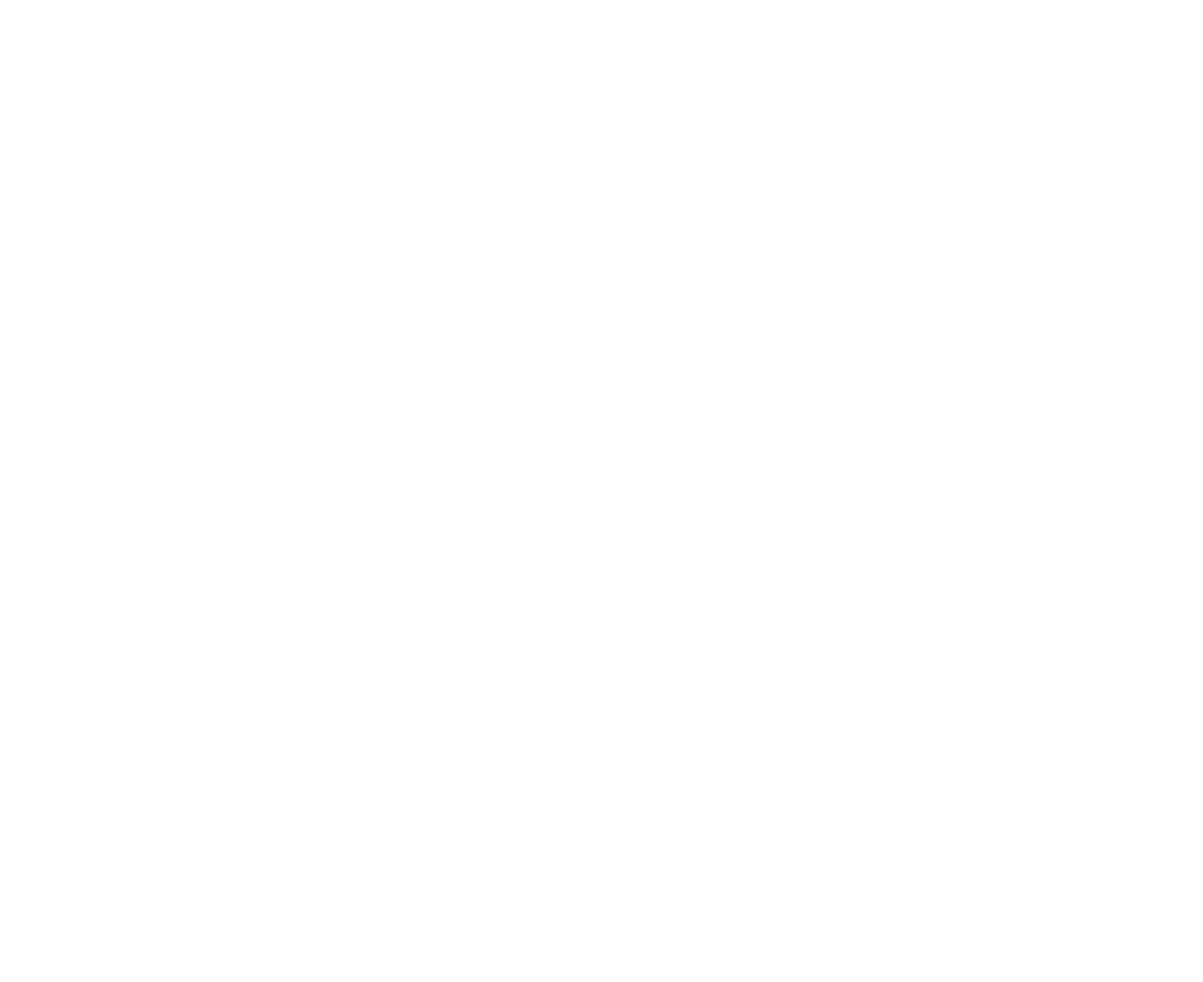
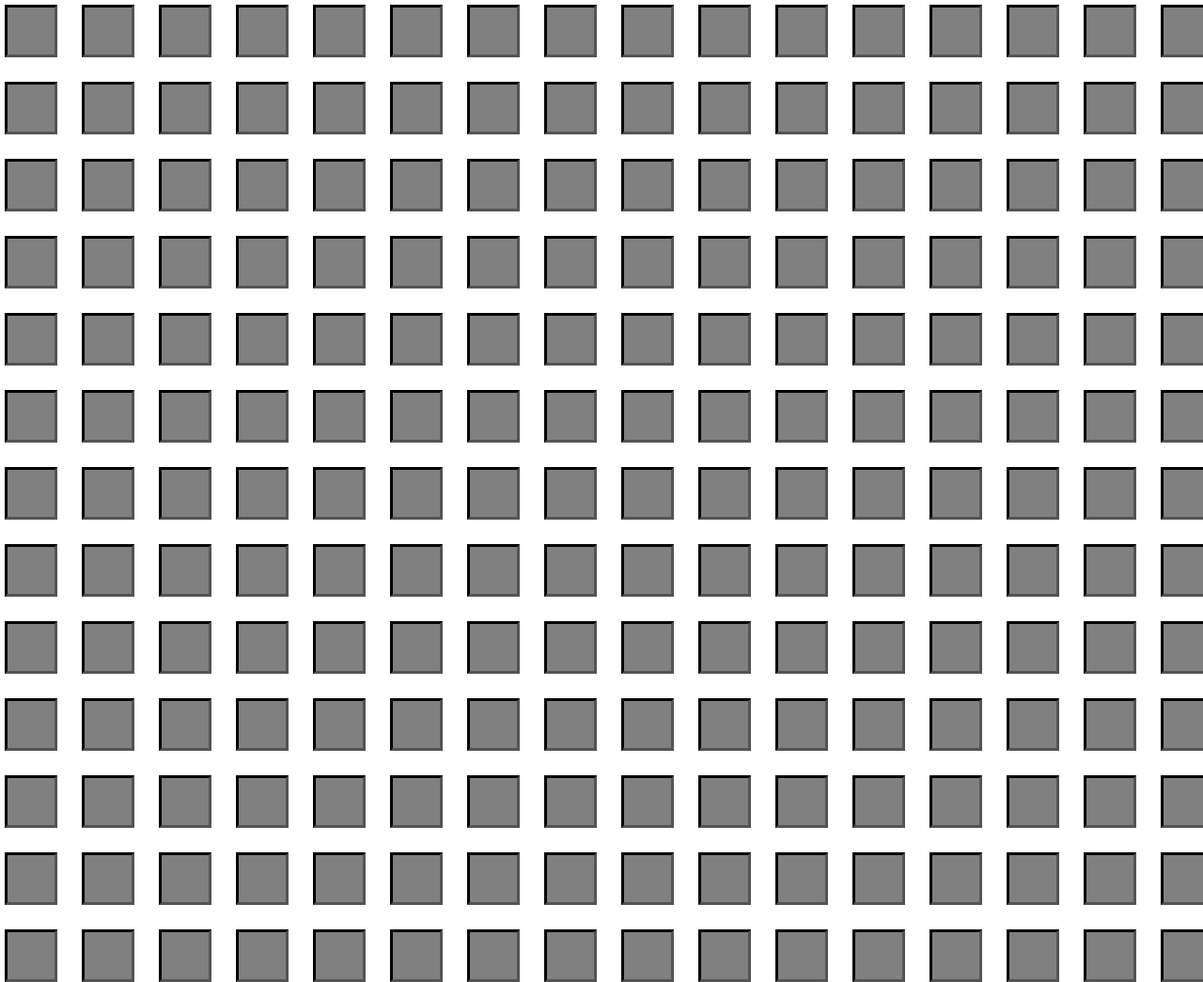
Before and after one commit to Emmanuel-va1d/etch-a-sketch, a plain HTML site: page index.html in a window 1280 px wide. Shown: the top 1045 px of the page at 94% size. Before the commit the page ends 800 px from the top, so only its background shows below. Drawn offline with Linux system fonts and the light colour scheme.

Commit message:
Created the styling for the grid in order to display them evenly

```diff
--- a/script.js
+++ b/script.js
@@ -1,9 +1,9 @@
 window.onload = () => {
     const container = document.querySelector("#container");
     let grid = [];
-    for (let i = 0; i < 4; i++) {
+    for (let i = 0; i < 16; i++) {
         grid[i] = [];
-        for (let j = 0; j < 4; j++) {
+        for (let j = 0; j < 16; j++) {
             grid[i][j] = document.createElement("div");
             grid[i][j].classList.add(`row-${i + 1}`);
             grid[i][j].classList.add(`col-${j + 1}`);
--- a/styles.css
+++ b/styles.css
@@ -0,0 +1,21 @@
+:root {
+    --grid-cols: 16;
+    --grid-rows: 16;
+}
+
+#container {
+    display: grid;
+    grid-gap: 2em;
+    -ms-grid-row-align: center;
+    -ms-grid-column-align: center;
+    grid-template-rows: repeat(var(--grid-rows), 1fr);
+    grid-template-columns: repeat(var(--grid-cols), 1fr);
+}
+
+#container > div {
+    width: 50px;
+    height: 50px;
+    background-color: gray;
+    outline-color: black;
+    outline-style: inset;
+}
```
Also changed, not shown: index.html (+0 -1 lines).
